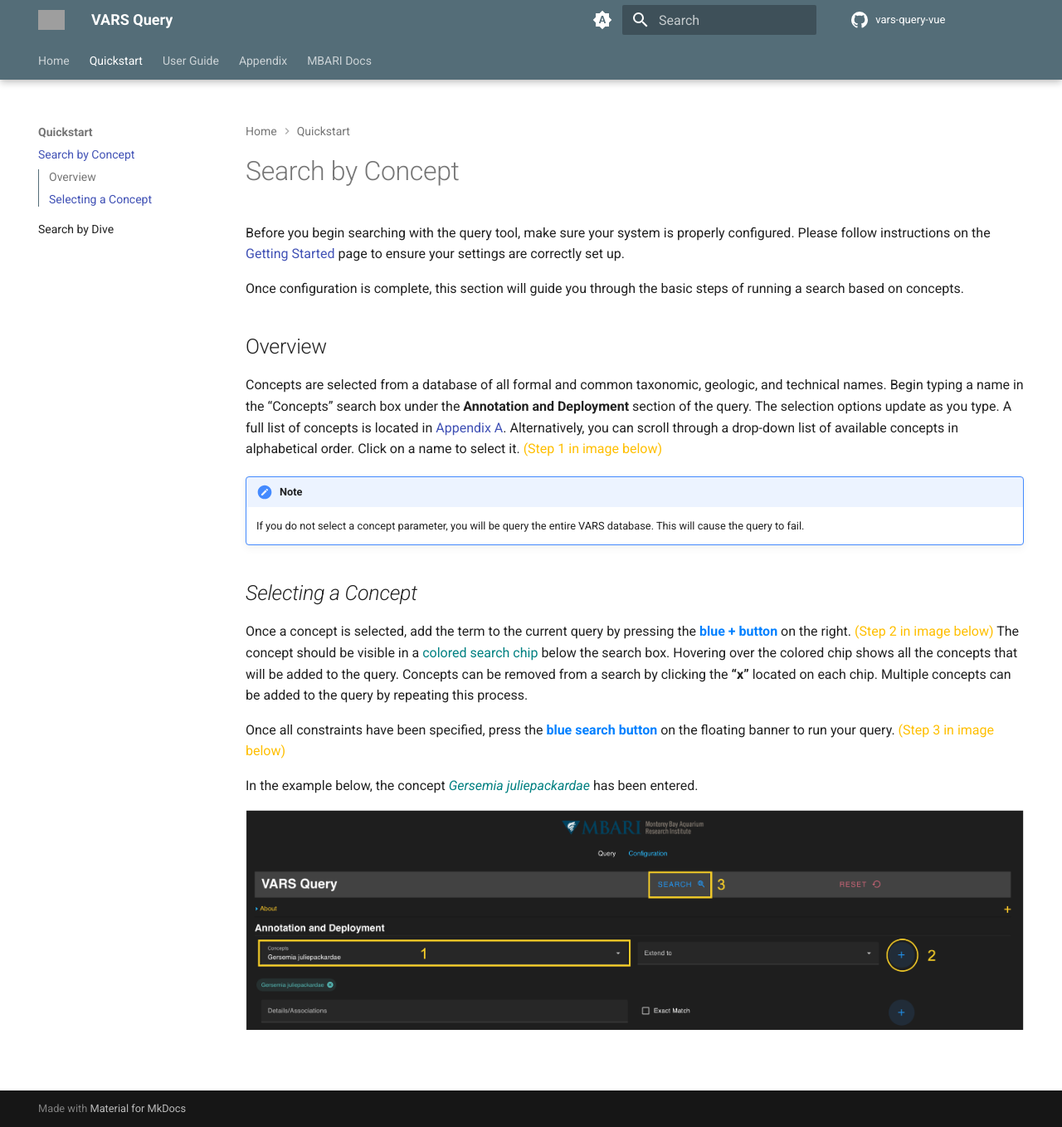
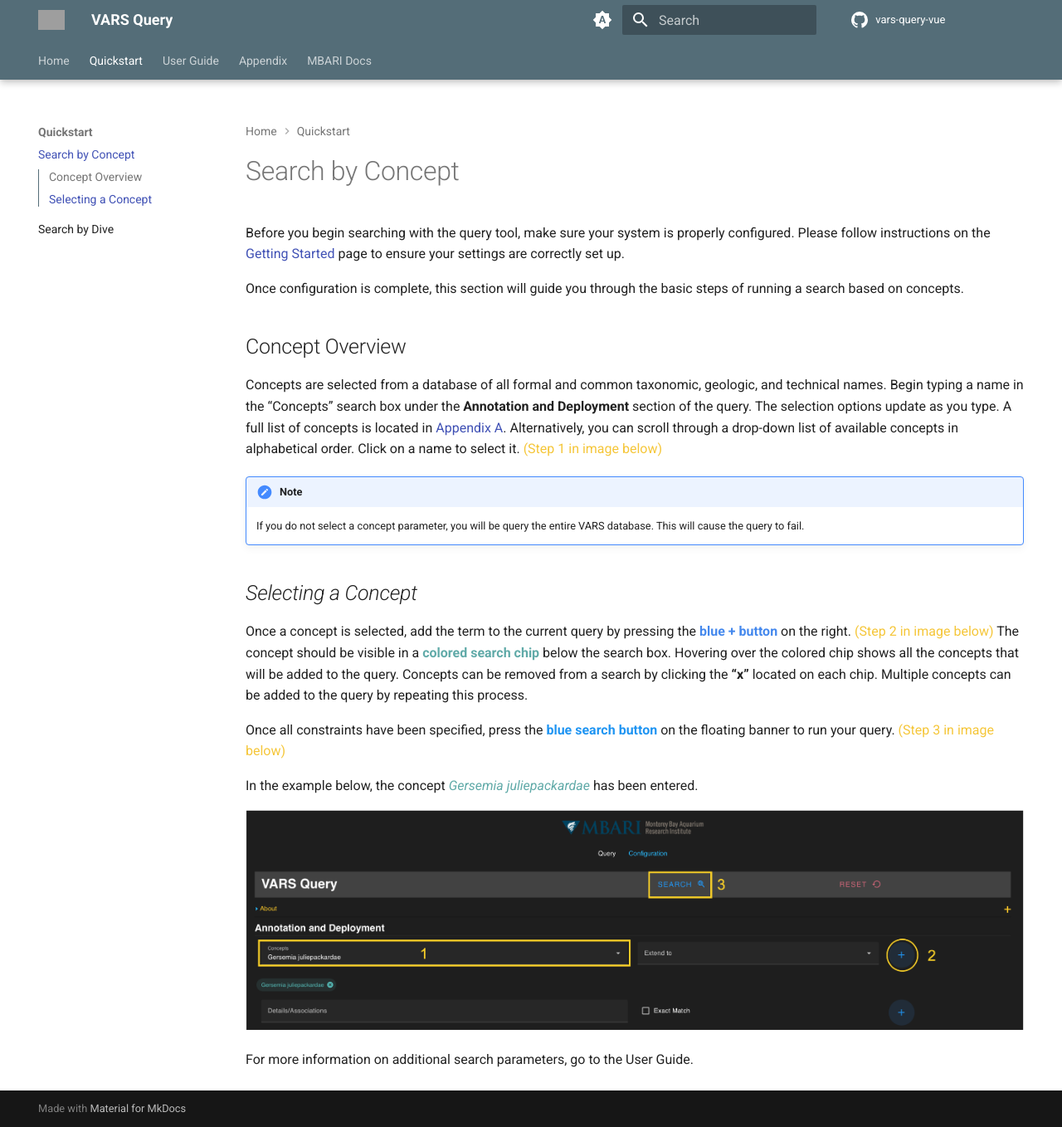
Before and after one commit to mbari-org/vars-query-vue, an MkDocs documentation site: the page built from docs/quickstart_search_concept.md, in a window 1280 px wide and 1358 px high. Shown: the whole window at 83% size. Built offline with MkDocs 1.6.1 and Material for MkDocs 9.7.7, drawn with Linux system fonts in a browser that asks for light colours; comment, search, counter and statistics services are not loaded; grey boxes are pictures that could not be loaded.

Commit message:
checkpoint

```diff
--- a/docs/quickstart_search_concept.md
+++ b/docs/quickstart_search_concept.md
@@ -4,19 +4,21 @@
 
 Once configuration is complete, this section will guide you through the basic steps of running a search based on concepts.
 
-## Overview
+## Concept Overview
 
-Concepts are selected from a database of all formal and common taxonomic, geologic, and technical names. Begin typing a name in the “Concepts” search box under the **Annotation and Deployment** section of the query. The selection options update as you type. A full list of concepts is located in [Appendix A](appendix_a.md). Alternatively, you can scroll through a drop-down list of available concepts in alphabetical order. Click on a name to select it. <span style="color:#FFBF00;">(Step 1 in image below)</span>
+Concepts are selected from a database of all formal and common taxonomic, geologic, and technical names. Begin typing a name in the “Concepts” search box under the **Annotation and Deployment** section of the query. The selection options update as you type. A full list of concepts is located in [Appendix A](appendix_a.md). Alternatively, you can scroll through a drop-down list of available concepts in alphabetical order. Click on a name to select it. <span style="color:#F5c639;">(Step 1 in image below)</span>
 
 !!! note
     If you do not select a concept parameter, you will be query the entire VARS database.  This will cause the query to fail.
 
-## *Selecting a Concept* ###
+## *Selecting a Concept* ##
 
-Once a concept is selected, add the term to the current query by pressing the <span style="color:#0080FF;">**blue **+** button**</span> on the right. <span style="color:#FFBF00;">(Step 2 in image below)</span>  The concept should be visible in a <span style="color:#008081;">colored search chip</span> below the search box. Hovering over the colored chip shows all the concepts that will be added to the query. Concepts can be removed from a search by clicking the **“x”** located on each chip. Multiple concepts can be added to the query by repeating this process.
+Once a concept is selected, add the term to the current query by pressing the <span style="color:#4488ed;">**blue **+** button**</span> on the right. <span style="color:#F5c639;">(Step 2 in image below)</span>  The concept should be visible in a <span style="color:#60aaa8;">**colored search chip**</span> below the search box. Hovering over the colored chip shows all the concepts that will be added to the query. Concepts can be removed from a search by clicking the **“x”** located on each chip. Multiple concepts can be added to the query by repeating this process.
 
-Once all constraints have been specified, press the <span style="color:#0080FF;">**blue search button**</span> on the floating banner to run your query. <span style="color:#FFBF00;">(Step 3 in image below)</span>
+Once all constraints have been specified, press the <span style="color:#2095f2;">**blue search button**</span> on the floating banner to run your query. <span style="color:#F5c639;">(Step 3 in image below)</span>
 
-In the example below, the concept <span style="color:#008081;">*Gersemia juliepackardae*</span> has been entered.
+In the example below, the concept <span style="color:#60aaa8;">*Gersemia juliepackardae*</span> has been entered.
 
 ![Configuration](assets/images/Quickstart_byconcept.png)
+
+For more information on additional search parameters, go to the User Guide.
```
Also changed, not shown: docs/quickstart_search_dive.md (+11 -1 lines).
